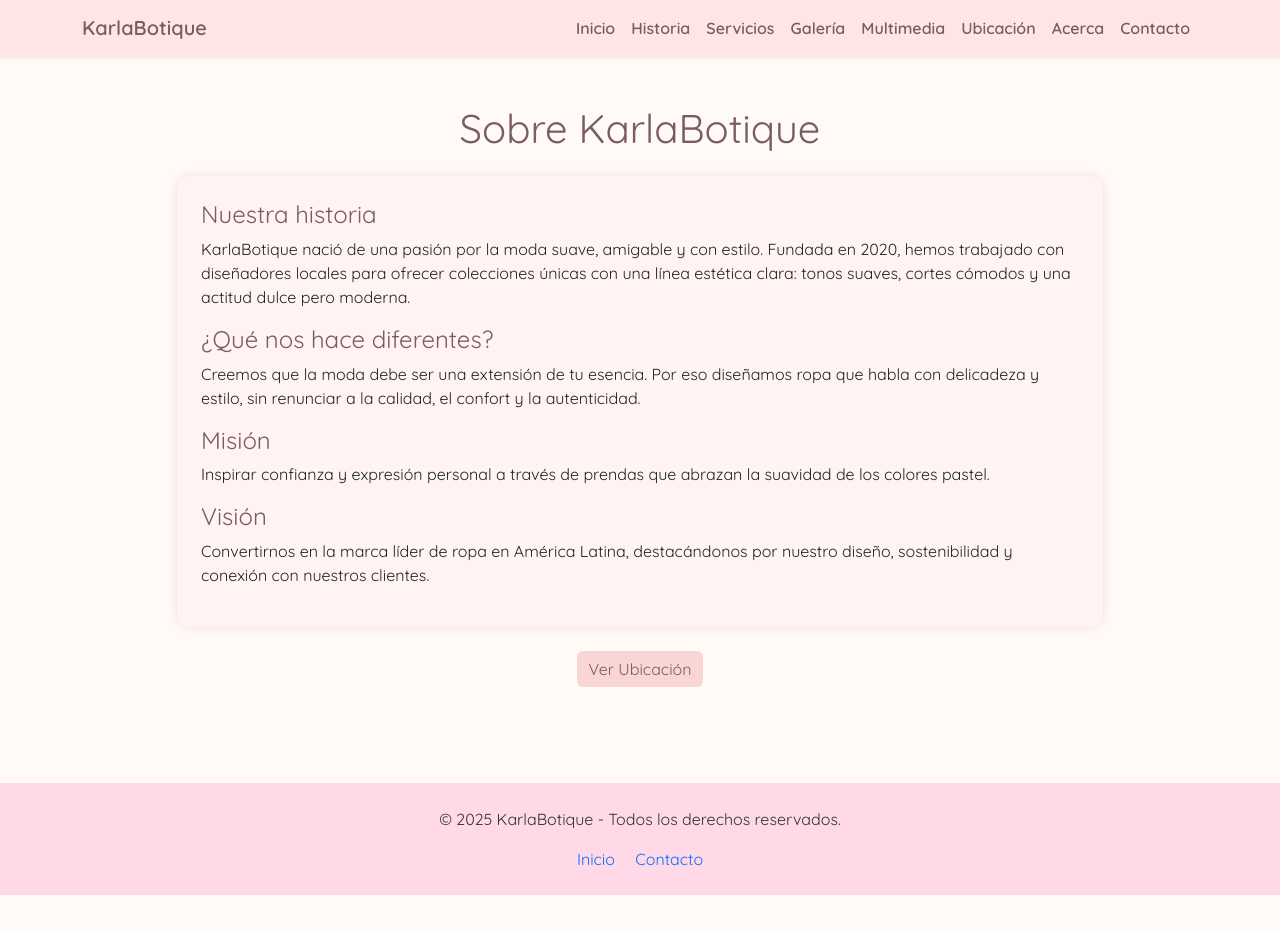
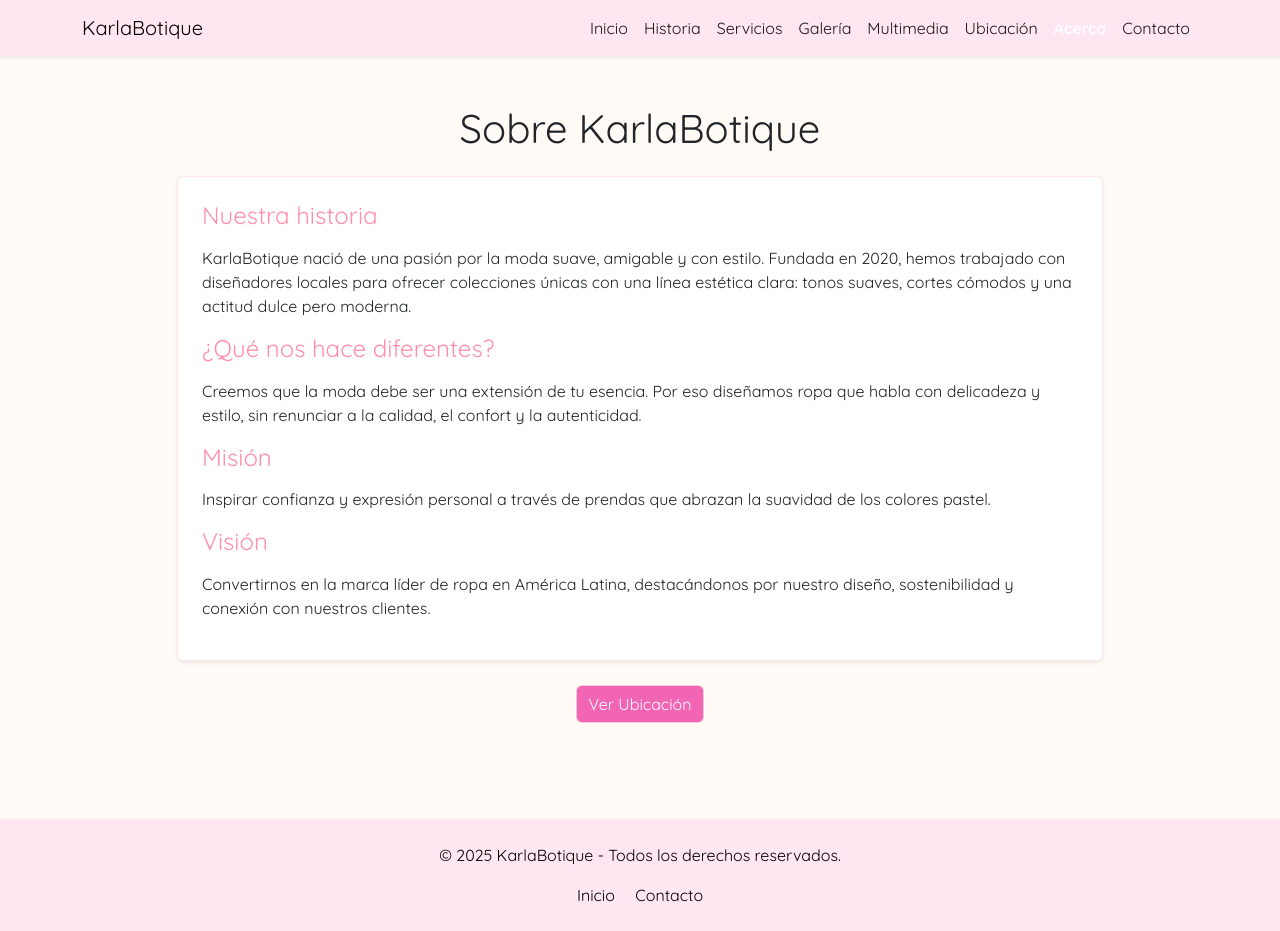
Before and after one commit to pamorago/KarlaBotique, a plain HTML site: page HTML/acerca.html in a window 1280 px wide. Before the commit the page ends 895 px from the top, so only its background shows below. Drawn offline with nearby package versions, Linux system fonts and the light colour scheme; files that its build step writes are made by us from their sources.

Commit message:
Avances navbar, footer, ubicacion

```diff
--- a/CSS/acerca.css
+++ b/CSS/acerca.css
@@ -21,48 +21,66 @@ body {
     background-color: #fffaf6;
 }
 
-.navbar {
-    background-color: #ffe6e6;
+.bg-pink {
+    background-color: #ffe6f0;
+
 }
 
-.navbar-brand,
-.nav-link {
-    color: #7a5c61 !important;
-    font-weight: 600;
+.btn-pastel {
+    background-color: #f165b4;
+
+    color: #fff;
+
+    border-color: #f8c8dc;
+
 }
 
-.nav-link:hover {
-    color: #d18592 !important;
+.btn-pastel:hover {
+    background-color: #e0a9c8;
+    border-color: #e0a9c8;
+}
+.navbar-brand {
+    padding-top: var(--bs-navbar-brand-padding-y);
+    padding-bottom: var(--bs-navbar-brand-padding-y);
+    margin-right: var(--bs-navbar-brand-margin-end);
+    font-size: var(--bs-navbar-brand-font-size);
+    color: #000000;
+    text-decoration: none;
+    white-space: nowrap;
 }
 
-h1,
-h4 {
-    color: #7a5c61;
+
+.navbar-dark .navbar-nav .nav-link {
+    color: rgba(2, 2, 2, 0.9);
+    transition: color 0.3s ease-in-out;
+
+}
+
+.navbar-dark .navbar-nav .nav-link:hover,
+.navbar-dark .navbar-nav .nav-link:focus {
+    color: #000000;
+
+}
+
+.navbar-dark .navbar-nav .nav-link.active {
+    color: #fff;
+    font-weight: bold;
+
+}
+
+
+footer a.text-white:hover {
+    color: #ffd1dc ;
+
 }
 
 .card {
-    border: none;
-    background-color: #fff3f3;
-    border-radius: 12px;
-    box-shadow: 0 0 10px #f2dcdc;
+    border: 1px solid #ffe6ea;
+    box-shadow: 0 4px 8px rgba(0, 0, 0, 0.05);
+
 }
 
-footer {
-    /* Opcional: si quieres que el footer siempre tenga un tamaño fijo */
-    /* height: 60px; */
-    background-color: #ffd9e8;
-    /* tu color pastel */
-    color: #333;
-    text-align: center;
-    padding: 20px 0;
+.card h4 {
+    color: #ff8fab;
+    margin-bottom: 1rem;
 }
-
-.btn-pastel {
-    background-color: #f9d5d5;
-    color: #7a5c61;
-    border: none;
-}
-
-.btn-pastel:hover {
-    background-color: #f4c2c2;
-}
--- a/CSS/contacto.css
+++ b/CSS/contacto.css
@@ -16,53 +16,71 @@ main {
     flex: 1;
     /* Esto hace que el main tome todo el espacio disponible */
 }
+
 body {
     font-family: "Quicksand", sans-serif;
     background-color: #fffaf6;
 }
 
-.navbar {
-    background-color: #ffe6e6;
+
+.bg-pink {
+    background-color: #ffe6f0;
+
 }
 
-.navbar-brand,
-.nav-link {
-    color: #7a5c61 ;
-    font-weight: 600;
-}
-
-.nav-link:hover {
-    color: #d18592 ;
-}
-
-h1,
-label {
-    color: #7a5c61;
-}
-
-footer {
-    /* Opcional: si quieres que el footer siempre tenga un tamaño fijo */
-    /* height: 60px; */
-    background-color: #ffd9e8;
-    /* tu color pastel */
-    color: #333;
-    text-align: center;
-    padding: 20px 0;
-}
-
-.form-control,
-.form-control:focus {
-    border-radius: 10px;
-    border-color: #f3c0c0;
-    box-shadow: none;
-}
 
 .btn-pastel {
-    background-color: #f9d5d5;
-    color: #7a5c61;
-    border: none;
+    background-color: hsl(335, 86%, 72%);
+    color: #fff;
+    border-color: #f8c8dc;
+
 }
 
 .btn-pastel:hover {
-    background-color: #f4c2c2;
+    background-color: #f165b4;
+    border-color: #e0a9c8;
 }
+
+.navbar-brand{
+    color: #010101;
+}
+.navbar-dark .navbar-nav .nav-link {
+    color: rgba(21, 21, 21, 0.9);
+    transition: color 0.3s ease-in-out;
+
+}
+
+.navbar-dark .navbar-nav .nav-link:hover,
+.navbar-dark .navbar-nav .nav-link:focus {
+    color: #060606;
+
+}
+
+.navbar-dark .navbar-nav .nav-link.active {
+    color: #010101;
+
+    font-weight: bold;
+
+}
+
+footer a.text-white:hover {
+    color: #333 ;
+
+}
+
+/* Estilos adicionales para el formulario de contacto */
+form {
+    background-color: #ffffff;
+
+}
+
+form label {
+    font-weight: 600;
+    color: #333;
+}
+
+form .form-control:focus {
+    border-color: #ffb6c1;
+    box-shadow: 0 0 0 0.25rem rgba(255, 182, 193, 0.25);
+
+}
--- a/CSS/multimedia.css
+++ b/CSS/multimedia.css
@@ -54,10 +54,7 @@ audio {
 }
 
 footer {
-    /* Opcional: si quieres que el footer siempre tenga un tamaño fijo */
-    /* height: 60px; */
     background-color: #ffd9e8;
-    /* tu color pastel */
     color: #333;
     text-align: center;
     padding: 20px 0;
--- a/HTML/acerca.html
+++ b/HTML/acerca.html
@@ -12,11 +12,10 @@
       rel="stylesheet"
       href="https://fonts.googleapis.com/css2?family=Quicksand:wght@400;600&display=swap"
     />
-    <link rel="stylesheet" href="CSS/acerca.css" />
+    <link rel="stylesheet" href="../css/acerca.css" />
   </head>
   <body>
-    <!-- Navbar -->
-    <nav class="navbar navbar-expand-lg shadow-sm">
+    <nav class="navbar navbar-expand-lg shadow-sm bg-pink navbar-dark">
       <div class="container">
         <a class="navbar-brand" href="../index.html">KarlaBotique</a>
         <button
@@ -24,6 +23,9 @@
           type="button"
           data-bs-toggle="collapse"
           data-bs-target="#menu"
+          aria-controls="menu"
+          aria-expanded="false"
+          aria-label="Toggle navigation"
         >
           <span class="navbar-toggler-icon"></span>
         </button>
@@ -48,7 +50,12 @@
               <a class="nav-link" href="../HTML/ubicacion.html">Ubicación</a>
             </li>
             <li class="nav-item">
-              <a class="nav-link" href="../HTML/acerca.html">Acerca</a>
+              <a
+                class="nav-link active"
+                aria-current="page"
+                href="../HTML/acerca.html"
+                >Acerca</a
+              >
             </li>
             <li class="nav-item">
               <a class="nav-link" href="../HTML/contacto.html">Contacto</a>
@@ -58,12 +65,11 @@
       </div>
     </nav>
 
-    <!-- Acerca de -->
     <main class="container py-5">
       <h1 class="mb-4 text-center">Sobre KarlaBotique</h1>
       <div class="row justify-content-center">
         <div class="col-md-10">
-          <div class="card p-4">
+          <div class="card p-4 rounded shadow-sm">
             <h4>Nuestra historia</h4>
             <p>
               KarlaBotique nació de una pasión por la moda suave, amigable y con
@@ -100,11 +106,14 @@
       </div>
     </main>
 
-    <!-- Footer -->
-    <footer class="text-center mt-5 p-4">
+    <footer class="text-center mt-5 p-4 bg-pink text-black">
       <p>&copy; 2025 KarlaBotique - Todos los derechos reservados.</p>
-      <a href="../index.html" class="text-decoration-none me-3">Inicio</a>
-      <a href="../HTML/contacto.html" class="text-decoration-none">Contacto</a>
+      <a href="../index.html" class="text-decoration-none text-black me-3"
+        >Inicio</a
+      >
+      <a href="../HTML/contacto.html" class="text-decoration-none text-black"
+        >Contacto</a
+      >
     </footer>
 
     <script src="https://cdn.jsdelivr.net/npm/bootstrap@5.3.0/dist/js/bootstrap.bundle.min.js"></script>
```
Also changed, not shown: HTML/contacto.html (+20 -11 lines), index.html (+2 -2 lines).
